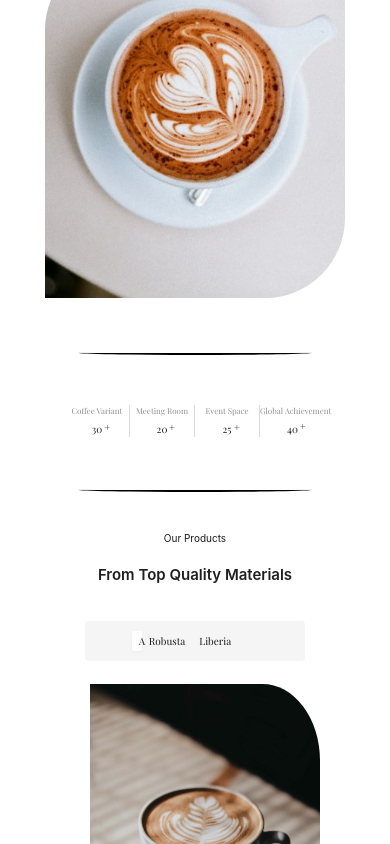
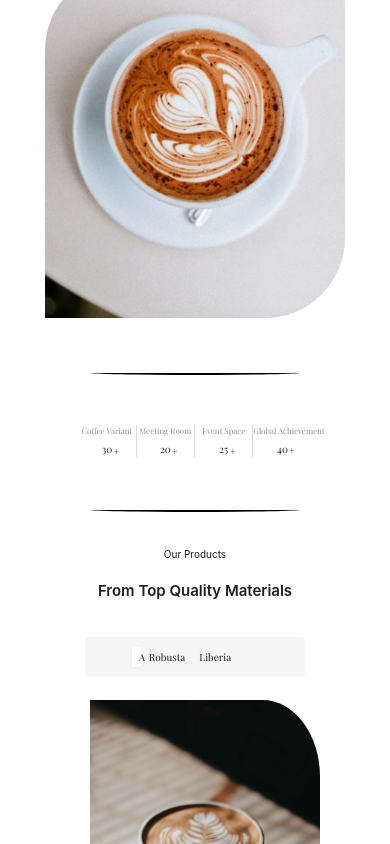
Before and after one commit to Tinh-TQ/Landing-Page_FE-team, a React (Create React App) app in the folder landing-page/: page / in a window 390 px wide. Shown: the part 1886-2730 px from the top of the page. Built offline with nearby package versions, Linux system fonts and the light colour scheme; a web font is replaced by a local one.

Commit message:
feature/responsive-tablet

```diff
--- a/landing-page/src/components/CardContent.tsx
+++ b/landing-page/src/components/CardContent.tsx
@@ -18,7 +18,14 @@ const CardContent = ({ data, contentHard }: CardContentProps) => {
     <>
       <div className='card-container'>
         <div className='img-card-container'>
-          <ImageCard data={data} state='right' className='image-card' width='230' left='10'/>
+          <ImageCard
+            data={data}
+            state='right'
+            className='image-card'
+            width='230'
+            left='10'
+            bottom='8'
+          />
         </div>
         <Card hoverable style={{ width: 240 }}>
           <Meta title={contentHeader} />
@@ -32,10 +39,10 @@ const CardContent = ({ data, contentHard }: CardContentProps) => {
           <Paragraph>{contentText}</Paragraph>
           <div className='footer'>
             <Flex justify='space-between' align='center'>
-              <div className="card-footer-title">
+              <div className='card-footer-title'>
                 <Title>${price}</Title>
               </div>
-              <div className="card-footer-plus">
+              <div className='card-footer-plus'>
                 <ButtonPlus />
               </div>
             </Flex>
--- a/landing-page/src/components/Common.css
+++ b/landing-page/src/components/Common.css
@@ -822,7 +822,7 @@ div.ant-statistic-content {
 
 @media screen and (min-width: 768px) and (max-width: 1199px) {
   .grid-template-blog {
-    margin: 8px 0 8px 100px !important;
+    margin: 8px 0 8px 38px !important;
   }
 }
 
@@ -908,3 +908,9 @@ div.ant-statistic-content {
   text-align: justify;
   width: 226px;
 }
+
+@media screen and (min-width: 1096px) and (max-width: 1366px) {
+  .card-page-responsive {
+    margin-left: 15% !important;
+  }
+}
--- /dev/null
+++ b/landing-page/src/components/Layout.styled.tsx
@@ -0,0 +1,7 @@
+import styled from 'styled-components';
+
+export const StyledDiv = styled.div`
+  max-width: 1200px;
+  margin: 0 auto;
+  padding: 20px;
+`;
--- a/landing-page/src/components/Layout.tsx
+++ b/landing-page/src/components/Layout.tsx
@@ -1,4 +1,4 @@
-import React from 'react';
+import React, { Fragment } from 'react';
 import Footer from './Footer/Footer';
 import Button from './commons/Button';
 import SmallBtn from './commons/SmallBtn';
@@ -15,10 +15,12 @@ import TestimonialPage from './pages/TestimonialPage';
 import BlogPage from './pages/BlogPage';
 import { Flex } from 'antd';
 import Header from './Header/Header';
+import { StyledDiv } from './Layout.styled';
 
 const Layout = () => {
   return (
-    <>
+    <Fragment>
+      <StyledDiv>
         <Header />
         <MainPage />
         <StatisticPage />
@@ -26,8 +28,9 @@ const Layout = () => {
         <AboutPage />
         <TestimonialPage data={mockTestimonialCardData} />
         <BlogPage data={imageBlog} />
+      </StyledDiv>
       <Footer />
-    </>
+    </Fragment>
   );
 };
 
--- a/landing-page/src/components/about/ImageAbout.tsx
+++ b/landing-page/src/components/about/ImageAbout.tsx
@@ -22,7 +22,7 @@ const ImageAbout = ({ className = '' }: ImageAboutProps) => {
           className='mg-top size-about'
           width='230'
           height='200'
-          top='45'
+          left='10'
         />
 
         <ImageCard
--- a/landing-page/src/components/pages/BlogPage.tsx
+++ b/landing-page/src/components/pages/BlogPage.tsx
@@ -4,6 +4,7 @@ import HeaderLandingPage from '../common/HeaderLandingPage';
 import BlogCard from '../blog/BlogCard';
 import Line from '../Line';
 import Button from '../commons/Button';
+import '../ResponsiveApp.css';
 
 type BlogPageProps = {
   data: ImageType[];
--- a/landing-page/src/components/testimonial/TestimonialCard.tsx
+++ b/landing-page/src/components/testimonial/TestimonialCard.tsx
@@ -8,7 +8,7 @@ const TestimonialCard = ({ dataImage, name, star }: testimonialType) => {
   return (
     <>
       <Card className='card-testimonial' hoverable>
-        <div className="testimonial-card-content">
+        <div className='testimonial-card-content'>
           <Meta
             avatar={
               <ImageCard
@@ -18,13 +18,14 @@ const TestimonialCard = ({ dataImage, name, star }: testimonialType) => {
                 width='168'
                 height='151'
                 bottom='2'
+                left='9'
               />
             }
             title={name}
             description={<Rate allowHalf defaultValue={star} />}
           />
         </div>
-        <div className="testimonial-card-content">
+        <div className='testimonial-card-content'>
           <Paragraph className='justify-text mg-top testimonial-card-content'>
             Lorem ipsum dolor sit, amet consectetur adipisicing elit. Nobis
             adipisci excepturi consequatur nam eius, sequi repellat explicabo id
```
Lines whose indentation alone changed are shown as unchanged.
